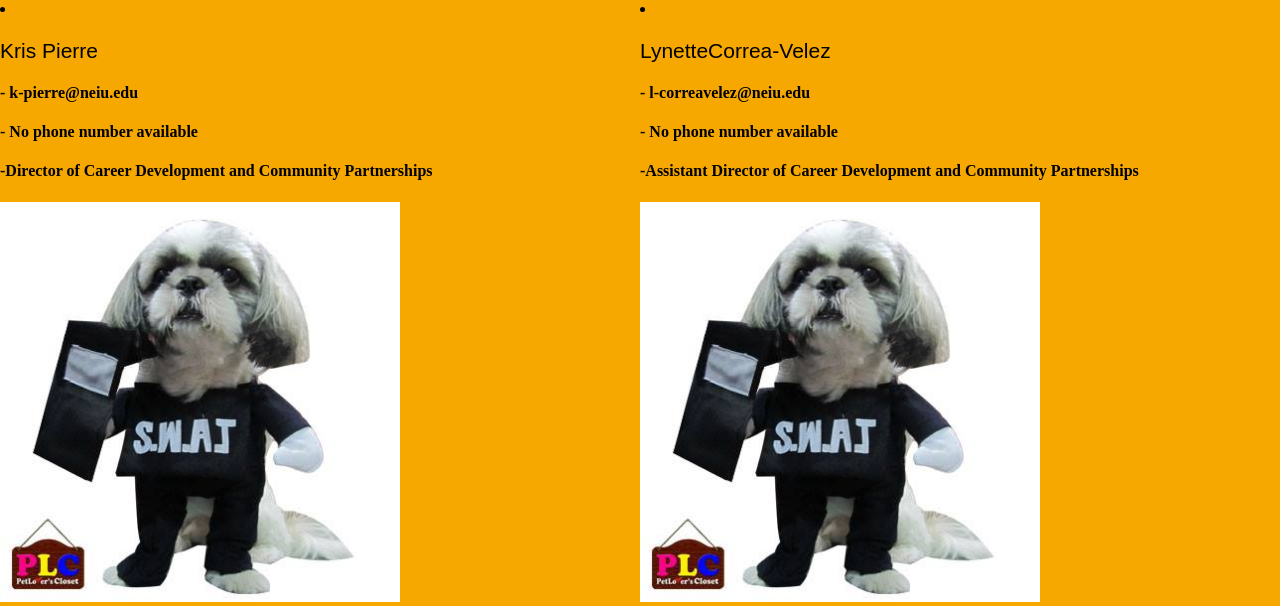
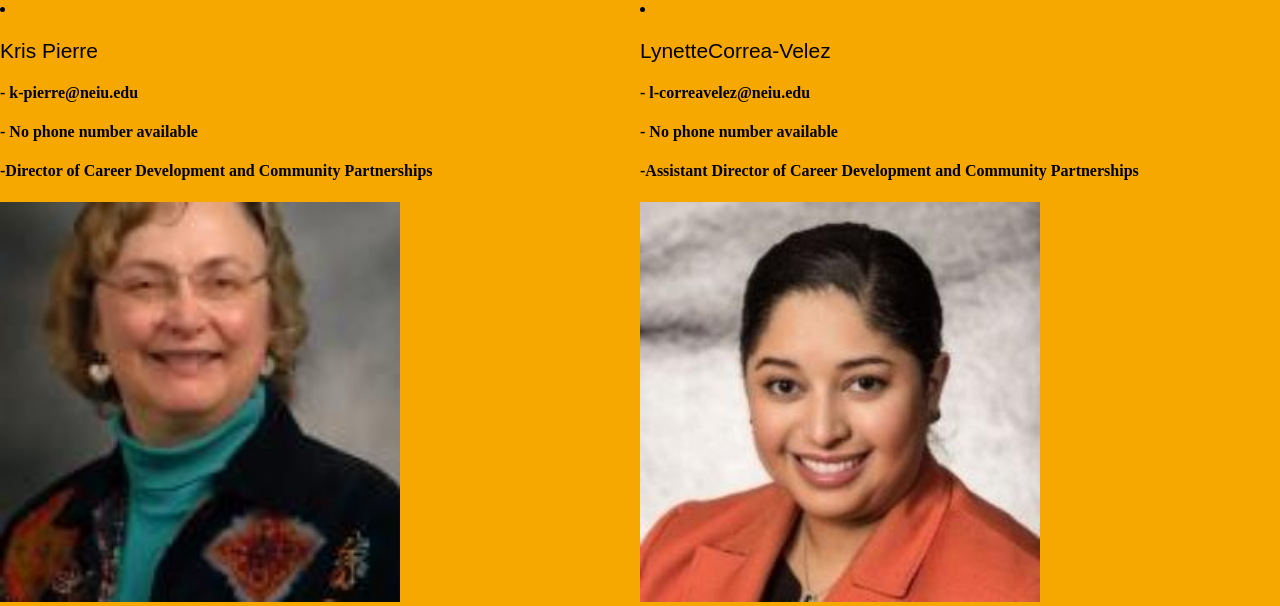
Before and after one commit to sergiolr2201/First-Repo, a Python web app: template Template/FCD_Contact.html in a window 1280 px wide. Shown: the part 878-1484 px from the top of the page. Run offline with Jinja, Linux system fonts and the light colour scheme; the template is opened without the code that fills it, so the values that code supplies are empty.

Commit message:
added pics

```diff
--- a/Template/FCD_Contact.html
+++ b/Template/FCD_Contact.html
@@ -46,7 +46,7 @@
 			</div>
 			<div>
 
-            <img src="../static/Puppy.jpg" alt="Squad" height="400" width="400">
+            <img src="../static/NEIU%20Headshot%20April%202013.jpg" alt="Squad" height="400" width="400">
 			</div>
 
 		</li>
@@ -60,7 +60,7 @@
 			<h4>-Assistant Director of Career Development and Community Partnerships</h4>
 			</div>
 			<div>
-			 <img src="../static/Puppy.jpg" alt="Squad" height="400" width="400">
+			 <img src="../static/lynette.jpg" alt="Squad" height="400" width="400">
 			</div>
 
 		</li>
```
Also changed, not shown: Template/FCD_Internships.html (+5 -5 lines), static/NEIU Headshot April 2013.jpg (added), static/lynette.jpg (added).
